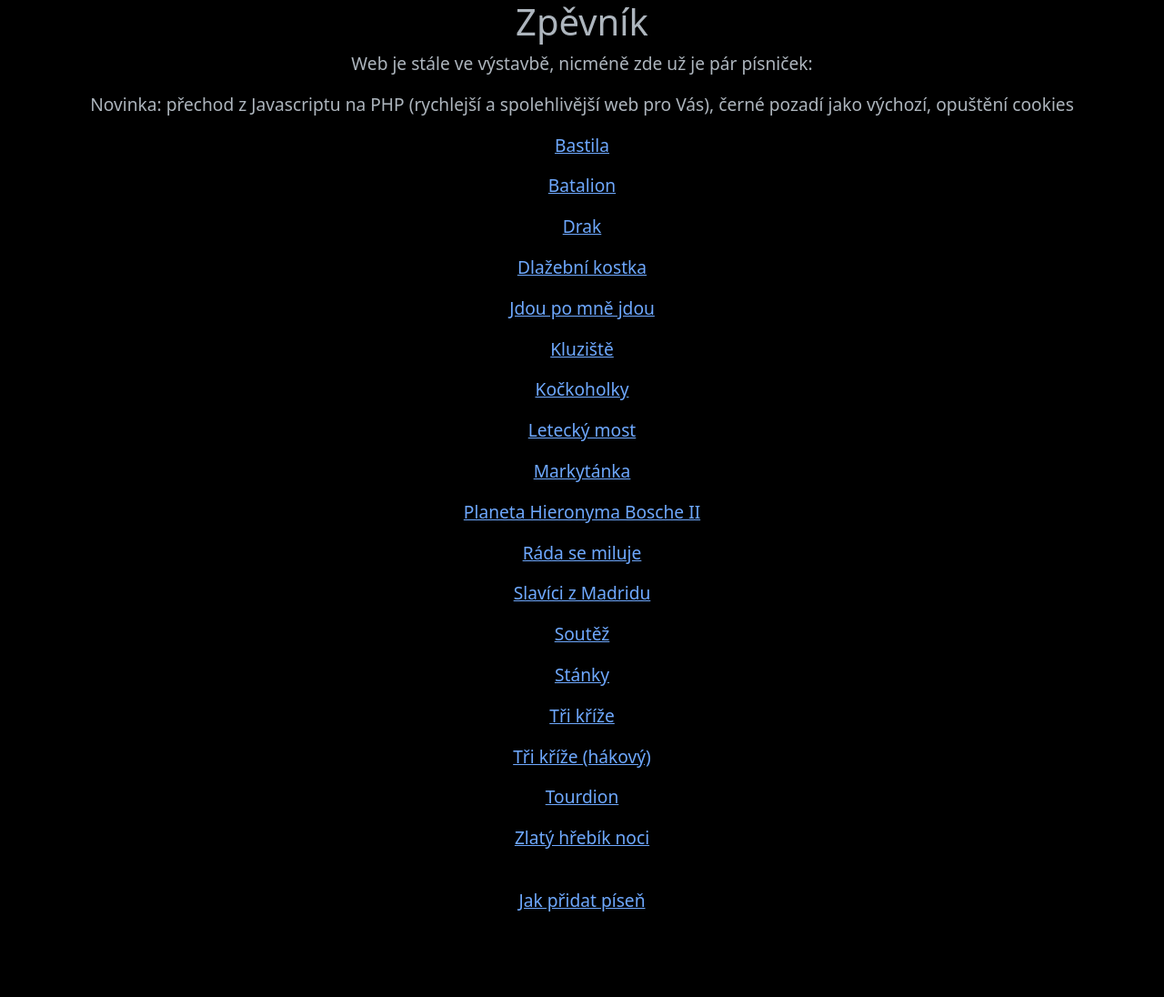
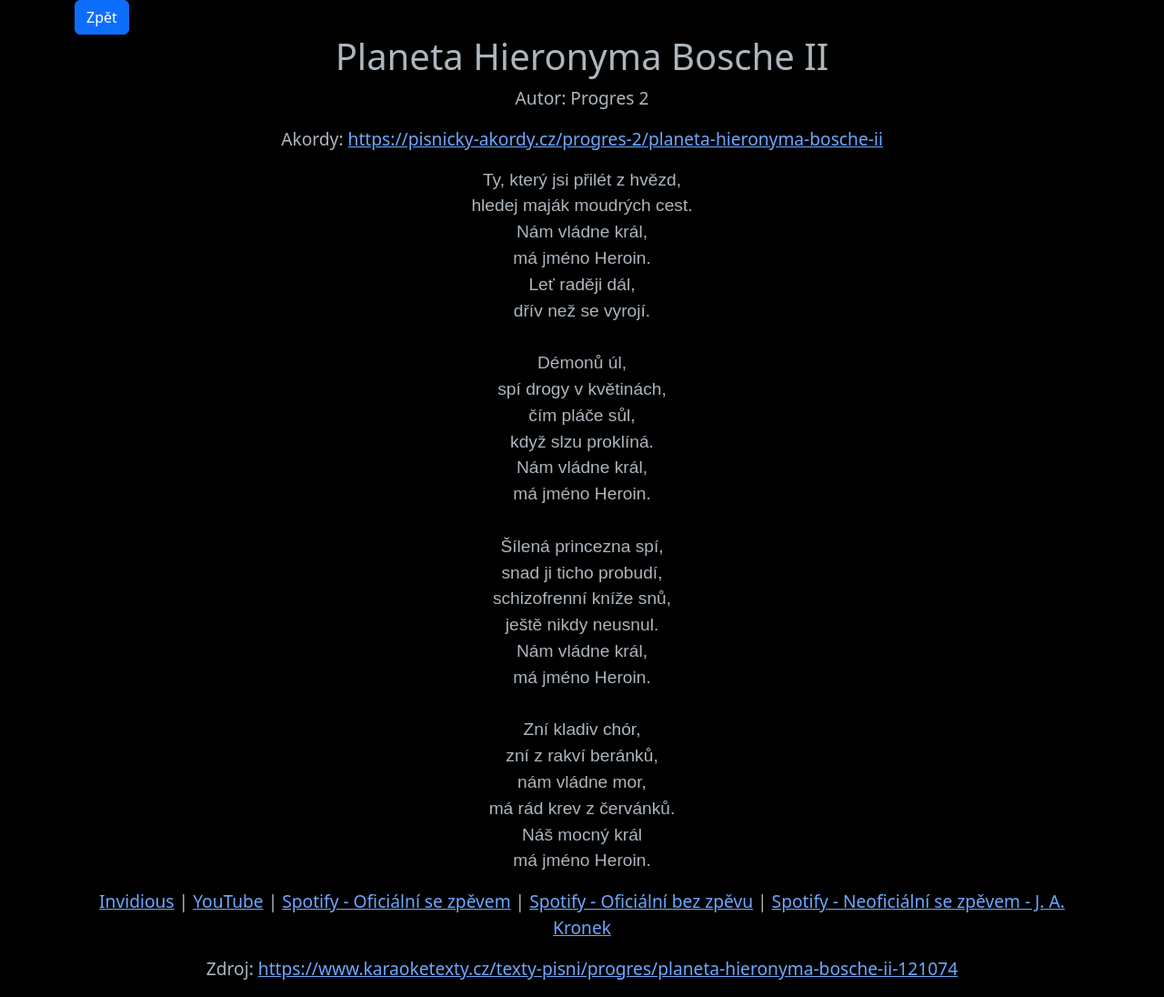
Before and after one commit to filip2cz/zpevnik.fkomarek.eu, a PHP site: page /planeta-hieronyma-bosche-ii/index.php in a window 1280 px wide. Shown: the whole page at 91% size. Before the commit the page ends 1002 px from the top, so only its background shows below. Run offline with PHP 8.4, Linux system fonts and the light colour scheme.

Commit message:
EDIT: převod z čistého html na php

```diff
--- a/index.php
+++ b/index.php
@@ -42,7 +42,7 @@
 
         <p class="center"><a href="batalion/">Markytánka</a></p>
 
-        <p class="center"><a href="planeta-hieronyma-bosche-ii.html">Planeta Hieronyma Bosche II</a></p>
+        <p class="center"><a href="planeta-hieronyma-bosche-ii/">Planeta Hieronyma Bosche II</a></p>
 
         <p class="center"><a href="rada-se-miluje/">Ráda se miluje</a></p>
 
--- /dev/null
+++ b/planeta-hieronyma-bosche-ii/index.php
@@ -0,0 +1,86 @@
+<?php
+// TENTO SOUBOR OBSAHUJE CUSTOM PHP ODLIŠNÉ OD OSTATNÍCH, ZMĚNY JE TŘEBA PROVÁDĚT NA KONKRÉTNÍ ČÁSTI KÓDU
+?>
+
+<?php
+// Načtení obsahu souboru song.json
+$json = file_get_contents('song.json');
+
+// Parsování JSON do PHP pole
+$song = json_decode($json, true);
+
+// Získání dat z JSON
+$nazev = isset($song['nazev']) ? $song['nazev'] : 'bez názvu';
+$autor = isset($song['autor']) ? $song['autor'] : 'neznámé';
+$akordy = isset($song['akordy']) ? $song['akordy'] : 'neznámé';
+$zdroj = isset($song['zdroj']) ? $song['zdroj'] : 'neznámé';
+$invidious = isset($song['invidious']) ? $song['invidious'] : '';
+$youtube = isset($song['youtube']) ? $song['youtube'] : '';
+$soundcloud = isset($song['soundcloud']) ? $song['soundcloud'] : '';
+$spotify = isset($song['spotify']) ? $song['spotify'] : '';
+
+// Načtení obsahu souboru text.txt
+$text = file_get_contents('text.txt');
+
+// Bezpečné zobrazení obsahu (např. kódování speciálních HTML znaků)
+$escaped_text = htmlspecialchars($text);
+?>
+
+<!DOCTYPE html>
+<html lang='cs' data-bs-theme="dark">
+
+<head>
+    <title>Zpěvník: <?php echo htmlspecialchars($nazev); ?> - <?php echo htmlspecialchars($autor); ?></title>
+    <link rel="icon" type="image/x-icon" href="./favicon.ico">
+    <meta charset='utf-8'>
+</head>
+
+<body>
+    <?php include("../include/bootstrap.html") ?>
+
+    <?php include("../include/css.html") ?>
+
+    <div class="container">
+
+        <a href="../"><button class="btn btn-primary" type="button">Zpět</button></a>
+
+        <h1 class="center nadpis"><?php echo htmlspecialchars($nazev); ?></h1>
+
+        <p class="center">Autor: <?php echo htmlspecialchars($autor); ?></p>
+
+        <p class="center">Akordy: <a href="<?php echo htmlspecialchars($akordy); ?>"
+                target="_blank"><?php echo htmlspecialchars($akordy); ?></a></p>
+
+        <pre id="text"><?php echo $escaped_text; ?></pre>
+
+        <p class="center">
+            <?php if (!empty($invidious)): ?>
+                <a href="<?php echo htmlspecialchars($invidious); ?>" target="_blank">Invidious</a>
+            <?php endif; ?>
+
+            <?php if (!empty($youtube)): ?>
+                <?php if (!empty($invidious)): ?> | <?php endif; ?>
+                <a href="<?php echo htmlspecialchars($youtube); ?>" target="_blank">YouTube</a>
+            <?php endif; ?>
+
+            <?php if (!empty($soundcloud)): ?>
+                <?php if (!empty($invidious) || !empty($youtube)): ?> | <?php endif; ?>
+                <a href="<?php echo htmlspecialchars($soundcloud); ?>" target="_blank">SoundCloud</a>
+            <?php endif; ?>
+
+            <?php if (!empty($spotify)): ?>
+                <?php if (!empty($invidious) || !empty($youtube) || !empty($soundcloud)): ?> | <?php endif; ?>
+                <a href="<?php echo htmlspecialchars($spotify); ?>" target="_blank">Spotify</a>
+            <?php endif; ?> |
+            <a href="https://open.spotify.com/track/07kj33WRlNTSalCtP5IQiJ" target="_blank">Spotify - Oficiální se zpěvem</a> |
+            <a href="https://open.spotify.com/track/1wTRU5ZWSQNNCHHJZgxkBR" target="_blank">Spotify - Oficiální bez zpěvu</a> |
+            <a href="https://open.spotify.com/track/65gHjSKVMDGAscouHf0X2s" target="_blank">Spotify - Neoficiální se zpěvem - J. A. Kronek</a>
+        </p>
+
+        <p class="center">Zdroj: <a href="<?php echo htmlspecialchars($zdroj); ?>" target="_blank"><?php echo htmlspecialchars($zdroj); ?></a></p>
+
+    </div>
+
+</body>
+
+</html>
--- /dev/null
+++ b/planeta-hieronyma-bosche-ii/song.json
@@ -0,0 +1,10 @@
+{
+    "nazev": "Planeta Hieronyma Bosche II",
+    "autor": "Progres 2",
+    "akordy": "https://pisnicky-akordy.cz/progres-2/planeta-hieronyma-bosche-ii",
+    "zdroj": "https://www.karaoketexty.cz/texty-pisni/progres/planeta-hieronyma-bosche-ii-121074",
+    "invidious": "https://redirect.invidious.io/watch?v=_DjBaWWYbkE",
+    "youtube": "https://youtu.be/_DjBaWWYbkE",
+    "soundcloud": "",
+    "spotify": ""
+}
--- /dev/null
+++ b/planeta-hieronyma-bosche-ii/text.txt
@@ -0,0 +1,27 @@
+Ty, který jsi přilét z hvězd,
+hledej maják moudrých cest.
+Nám vládne král,
+má jméno Heroin.
+Leť raději dál,
+dřív než se vyrojí.
+
+Démonů úl,
+spí drogy v květinách,
+čím pláče sůl,
+když slzu proklíná.
+Nám vládne král,
+má jméno Heroin.
+
+Šílená princezna spí,
+snad ji ticho probudí,
+schizofrenní kníže snů,
+ještě nikdy neusnul.
+Nám vládne král,
+má jméno Heroin.
+
+Zní kladiv chór,
+zní z rakví beránků,
+nám vládne mor,
+má rád krev z červánků.
+Náš mocný král
+má jméno Heroin.
```
Also changed, not shown: planeta-hieronyma-bosche-ii.html (deleted, +0 -75 lines).
